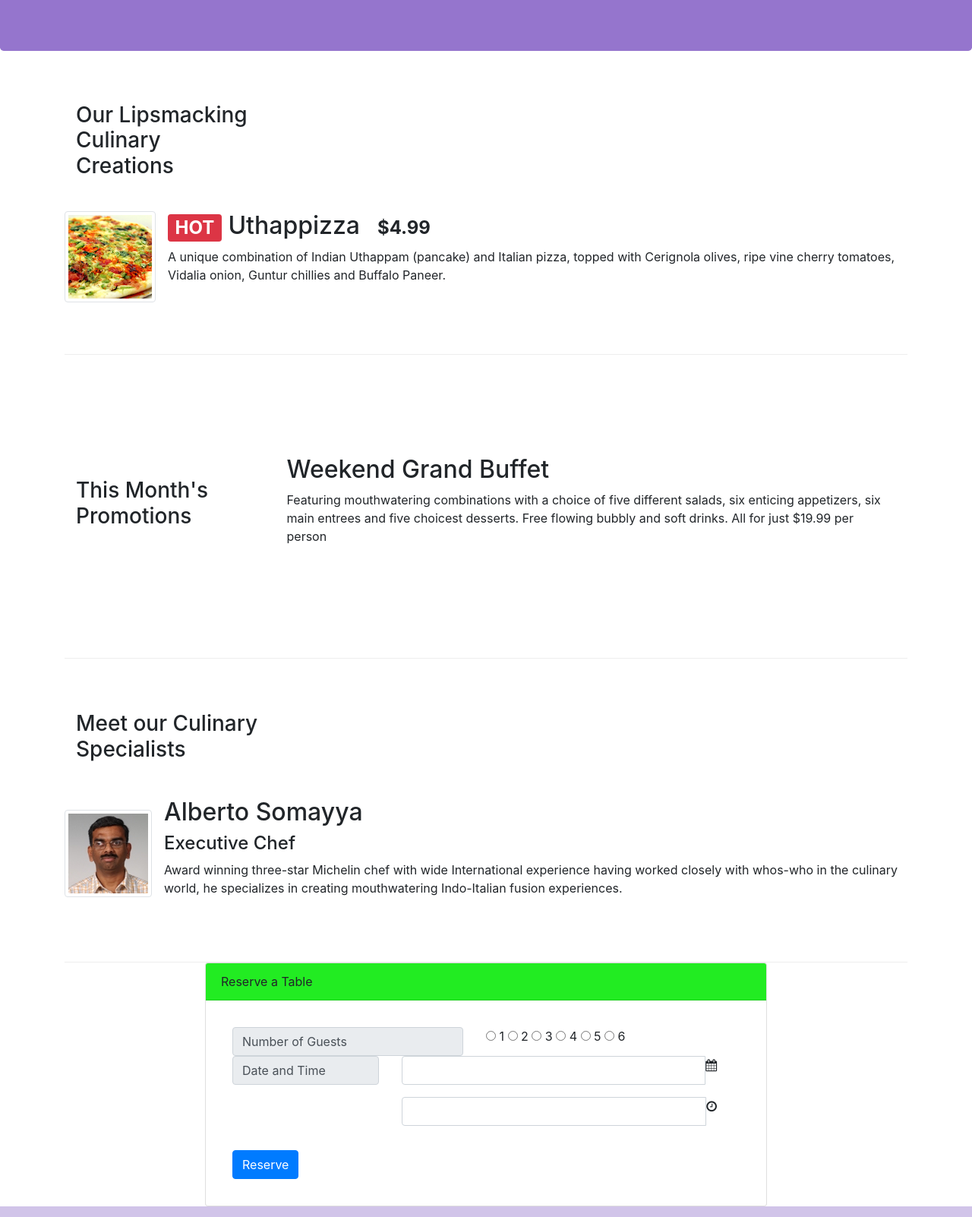
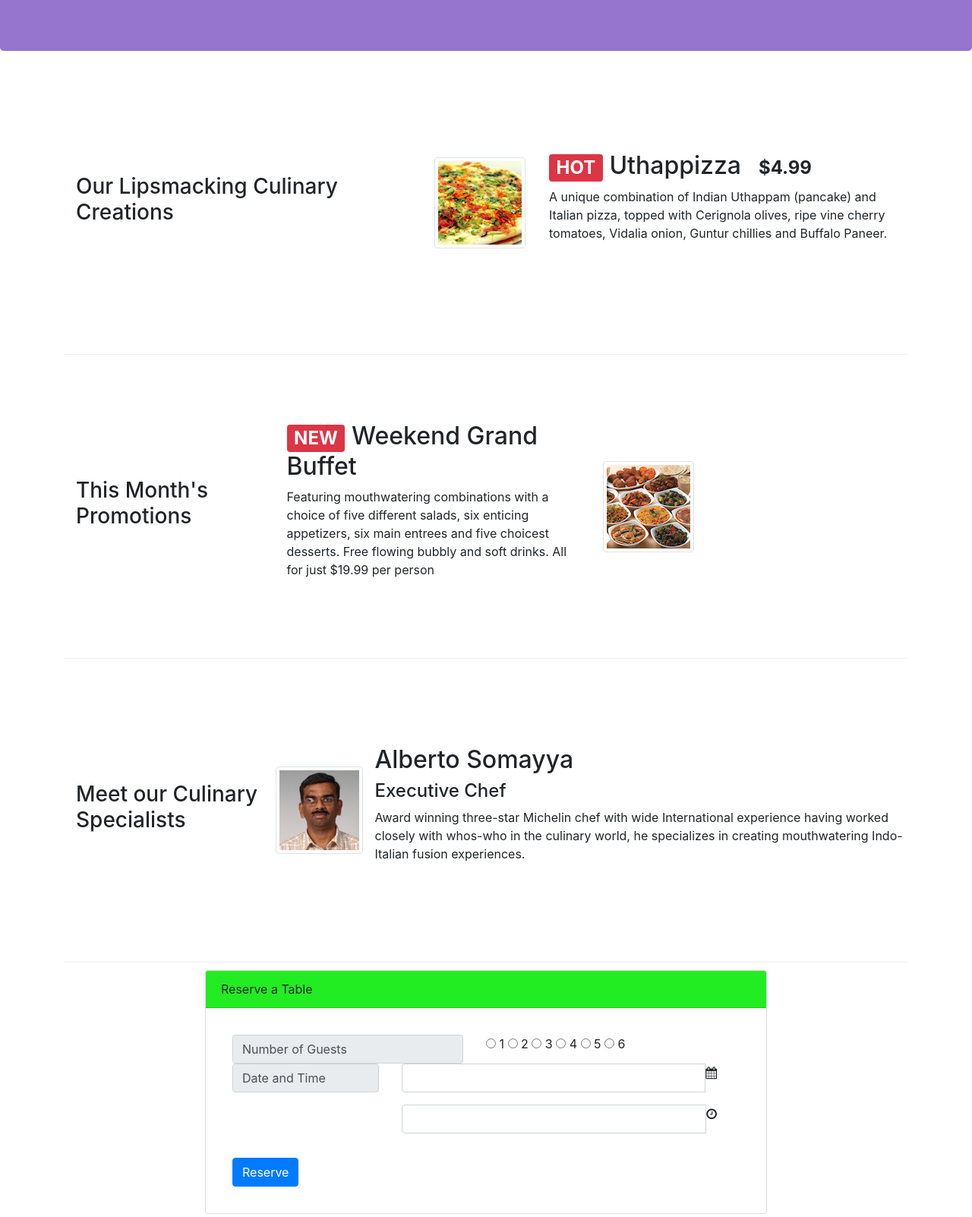
Before and after one commit to AaronGoodrum/conFusion, a website: page index.html in a window 1280 px wide. Shown: the part 243-1845 px from the top of the page at 76% size. Drawn offline with nearby package versions, Linux system fonts and the light colour scheme.

Commit message:
task 2 Week 2
formatting the content in the second row of the page

```diff
--- a/css/styles.css
+++ b/css/styles.css
@@ -39,6 +39,10 @@ address{
   color:#0f0f0f;
 }
 
+#reserveTable{
+  margin: 10px 0px;
+}
+
 .card-header{
   background-color: #22ec22;
 }
--- a/index.html
+++ b/index.html
@@ -57,12 +57,13 @@
 
     <div class="container">
         <div class="row row-content align-items-center">
-            <div class="col-sm-4 col-md-3 flex-last">
+            <div class="col-sm col-md flex-last">
                 <h3>Our Lipsmacking Culinary Creations</h3>
             </div>
             <div class="media">
-                <img class="d-flex mr-3 img-thumbnail align-self-center" src="img/uthappizza.png" alt="Uthappizza">
-                <div class="media-body">
+                <img class="mr-3 img-thumbnail align-self-center flex-first" src="img/uthappizza.png" alt="Uthappizza">
+            </div>
+            <div class="media-body col-6">
                 <h2 class="mt-0"><span class="badge badge-danger"> HOT </span> Uthappizza <span class="badge badge-pill badge-default">$4.99</span></h2>
                 <p class="hidden-xs-down">A unique combination of Indian Uthappam (pancake) and
                     Italian pizza, topped with Cerignola olives, ripe vine
@@ -70,16 +71,20 @@
                     Buffalo Paneer.</p>
             </div>
         </div>
-        </div>
-
-
+<!-- Week-2 Task 2 - formatting the content in the second row of the page -->
         <div class="row row-content align-items-center">
-            <div class="col-sm-4 col-md-3 flex-last">
+            <div class="col-sm-4 col-md-3 flex-first">
                 <h3>This Month's Promotions</h3>
             </div>
             <div class="col-sm col-md flex-first">
-                <h2>Weekend Grand Buffet</h2>
-                <p>Featuring mouthwatering combinations with a choice of five different salads, six enticing appetizers, six main entrees and five choicest desserts. Free flowing bubbly and soft drinks. All for just $19.99 per person </p>
+                <h2> <span class="badge badge-danger"> NEW </span> Weekend Grand Buffet</h2>
+                <p class="hidden-xs-down">Featuring mouthwatering combinations with a choice of five different salads,
+                    six enticing appetizers, six main entrees and five choicest desserts.
+                    Free flowing bubbly and soft drinks. All for just $19.99 per person
+                </p>
+            </div>
+            <div class="col-sm col-md flex-last">
+                <img class="mr-3 img-thumbnail align-self-center flex-first" src="img/buffet.png" alt="Buffet Month">
             </div>
         </div>
 
@@ -89,6 +94,7 @@
             </div>
             <div class="media">
                 <img class="d-flex mr-3 img-thumbnail align-self-center" src="img/alberto.png" alt="Alberto Somayya">
+            </div>
             <div class="media-body">
                 <h2 class="mt-0">Alberto Somayya</h2>
                 <h4>Executive Chef</h4>
@@ -99,8 +105,9 @@
                 </p>
             </div>
         </div>
-        </div>
+
     <!-- Week-2 Task 1 -->
+        <div id="reserveTable">
         <div class="card col-12 offset-sm-2 col-sm-8 align-self-center">
             <div class="row card-header">
                     Reserve a Table
@@ -147,6 +154,7 @@
                     </div>
                 <a href="#" class="btn btn-primary"> Reserve </a>
             </div> <!-- Card Body -->
+        </div>
         </div>
         <!-- Week-2 Task 1 -->
         </div>
```
Lines whose indentation alone changed are shown as unchanged.
